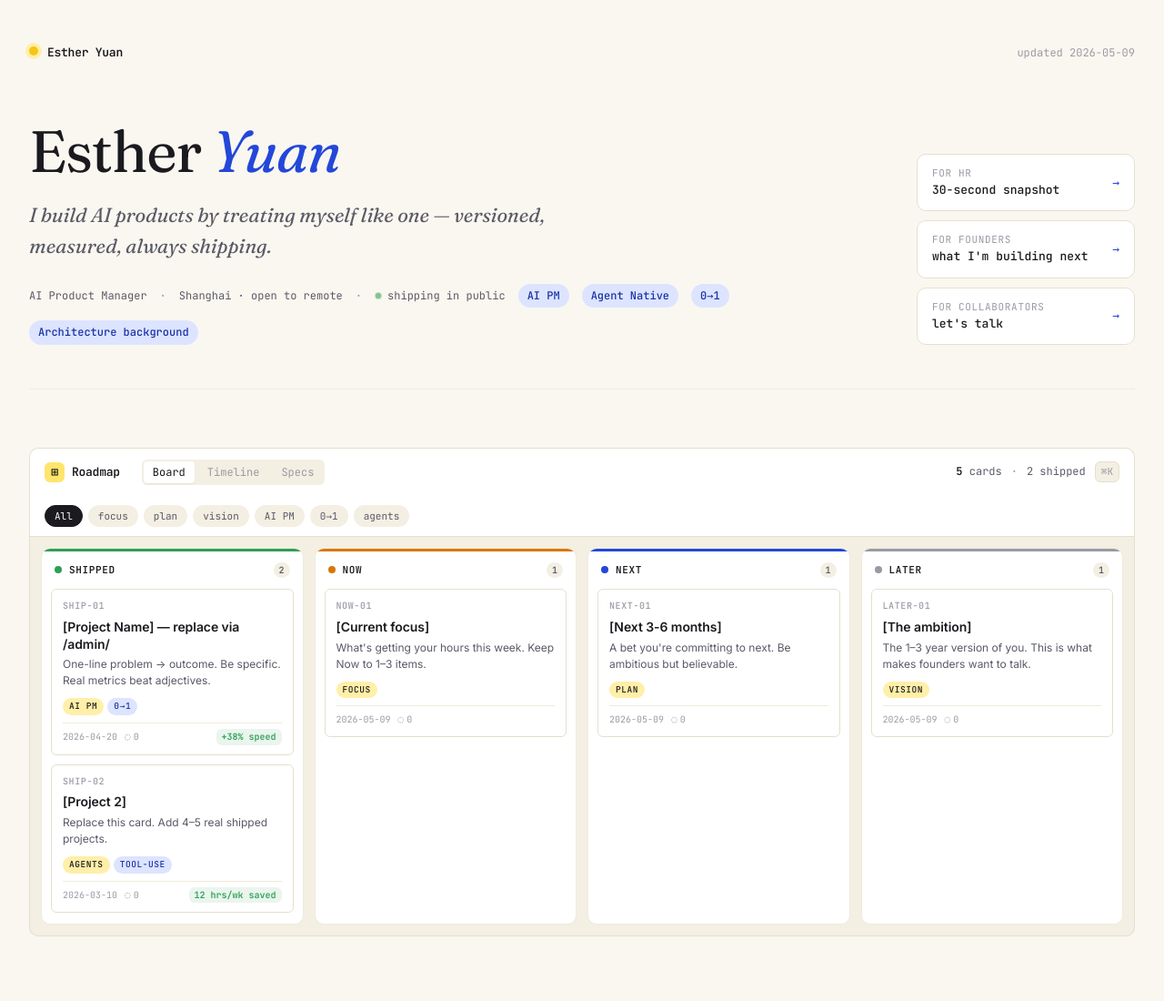
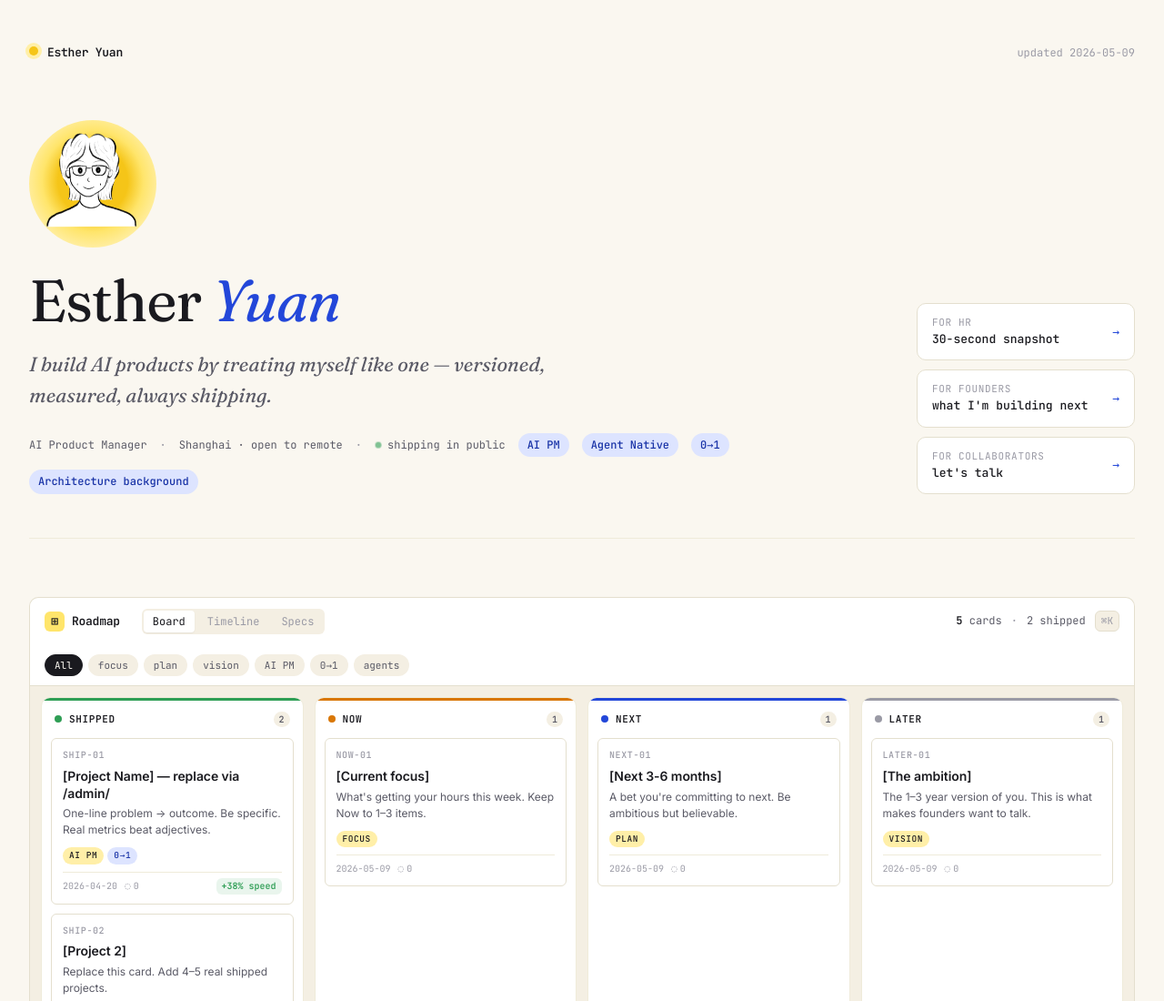
Before and after one commit to Gloria-Qi0311/personal_website, a plain HTML site: page index.html in a window 1280 px wide. Shown: the top 1100 px of the page at 91% size. Drawn offline with Linux system fonts and the light colour scheme.

Commit message:
feat(hero): add avatar with calm↔talking swap
Adds a 140px illustrated portrait at the top of the hero, sitting on a
warm yellow radial halo. Default state is the calm/closed-mouth version;
on hover (mouse), focus (keyboard), or tap (touch) it swaps to the
talking/open-mouth version. Touch tap auto-reverts after 1.8s so the
state doesn't get stuck.

Two source PNGs stored in /media/, downscaled to 512px (~75KB each).
Avatar paths are configurable in content/profile.json so the file names
or future variants can be swapped without touching code.

Why this over an ASCII-art avatar: ASCII fits a terminal aesthetic, but
this dashboard is a warm/product surface. Using the actual line-art
portrait — and animating its expression on interaction — is the kind of
micro-product moment an AI PM should be showing off, not a code trick.

```diff
--- a/content/profile.json
+++ b/content/profile.json
@@ -6,6 +6,11 @@
   "status": "shipping in public",
   "slogan": "I build AI products by treating myself like one — versioned, measured, always shipping.",
   "tags": ["AI PM", "Agent Native", "0→1", "Architecture background"],
+  "avatar": {
+    "calm":    "media/avatar-calm.png",
+    "talking": "media/avatar-talking.png",
+    "alt":     "Esther — illustrated portrait"
+  },
   "ctas": [
     {
       "audience": "for HR",
--- a/index.html
+++ b/index.html
@@ -38,6 +38,13 @@
   <!-- ── HERO ────────────────────────────────────────────────────── -->
   <header class="hero rise rise-1">
     <div class="hero-left">
+      <!-- Avatar: calm by default; swaps to talking on hover/focus/tap.
+           tabindex makes it keyboard-focusable for the swap. -->
+      <button type="button" class="hero-avatar" id="hero-avatar"
+              aria-label="Avatar — tap or hover to see me say hi">
+        <img class="avatar-img avatar-calm"    id="avatar-calm"    alt="">
+        <img class="avatar-img avatar-talking" id="avatar-talking" alt="" aria-hidden="true">
+      </button>
       <h1 class="hero-name" id="hero-name"></h1>
       <p class="hero-slogan" id="hero-slogan"></p>
       <div class="hero-meta" id="hero-meta"></div>
--- a/scripts/render.js
+++ b/scripts/render.js
@@ -42,6 +42,26 @@
   };
 
   const renderHero = (profile) => {
+    // Avatar — calm by default; talking on hover/focus/tap.
+    if (profile.avatar) {
+      const calm    = $('#avatar-calm');
+      const talking = $('#avatar-talking');
+      if (calm)    { calm.src = profile.avatar.calm    ?? ''; calm.alt = profile.avatar.alt ?? ''; }
+      if (talking) { talking.src = profile.avatar.talking ?? ''; }
+      const wrap = $('#hero-avatar');
+      if (wrap) {
+        // Tap toggle for touch devices (hover doesn't fire there).
+        wrap.addEventListener('click', () => {
+          wrap.classList.toggle('is-talking');
+          // Auto-revert after a beat so it doesn't stick if forgotten
+          clearTimeout(wrap._revertTimer);
+          if (wrap.classList.contains('is-talking')) {
+            wrap._revertTimer = setTimeout(() => wrap.classList.remove('is-talking'), 1800);
+          }
+        });
+      }
+    }
+
     const accent = profile.nameAccent
       ? ` <em>${escape(profile.nameAccent)}</em>`
       : '';
--- a/styles/main.css
+++ b/styles/main.css
@@ -218,6 +218,50 @@ button:focus-visible,
   padding-bottom: var(--sp-48);
   border-bottom: var(--bw) solid var(--color-line-soft);
 }
+/* ── Hero avatar — calm/talking swap with yellow halo ──────────────── */
+.hero-avatar {
+  width: 140px;
+  height: 140px;
+  margin-bottom: var(--sp-24);
+  padding: 0;
+  border: none;
+  background:
+    radial-gradient(circle at 50% 48%,
+      var(--color-yellow) 0%,
+      var(--color-yellow) 38%,
+      var(--color-yellow-soft) 55%,
+      var(--color-yellow-glow) 75%,
+      transparent 100%);
+  border-radius: 50%;
+  display: grid;
+  place-items: center;
+  position: relative;
+  cursor: pointer;
+  -webkit-tap-highlight-color: transparent;
+  transition: transform var(--dur-base) var(--ease-out);
+}
+.hero-avatar:hover { transform: scale(1.03); }
+.hero-avatar:active { transform: scale(0.98); }
+
+.avatar-img {
+  position: absolute;
+  width: 132px;
+  height: 132px;
+  object-fit: contain;
+  user-select: none;
+  pointer-events: none;
+  transition: opacity var(--dur-base) var(--ease-out);
+  /* Slight lift so head sits centered on the halo */
+  transform: translateY(-2px);
+}
+.avatar-talking { opacity: 0; }
+.hero-avatar:hover         .avatar-talking,
+.hero-avatar:focus-visible .avatar-talking,
+.hero-avatar.is-talking    .avatar-talking { opacity: 1; }
+.hero-avatar:hover         .avatar-calm,
+.hero-avatar:focus-visible .avatar-calm,
+.hero-avatar.is-talking    .avatar-calm { opacity: 0; }
+
 .hero-name {
   font-family: var(--font-serif);
   font-size: var(--fs-display);
@@ -846,6 +890,8 @@ button:focus-visible,
   .hero { gap: var(--sp-24); margin-bottom: var(--sp-40); padding-bottom: var(--sp-24); }
   .hero-name { font-size: clamp(34px, 9vw, 48px); }
   .hero-slogan { font-size: var(--fs-17); }
+  .hero-avatar { width: 110px; height: 110px; margin-bottom: var(--sp-16); }
+  .avatar-img  { width: 104px; height: 104px; }
   .board { grid-template-columns: 1fr; gap: var(--sp-10); padding: var(--sp-10); }
   .column { min-height: auto; }
   .contact { grid-template-columns: 1fr; gap: var(--sp-20); }
```
Also changed, not shown: media/avatar-calm.png (added), media/avatar-talking.png (added).
